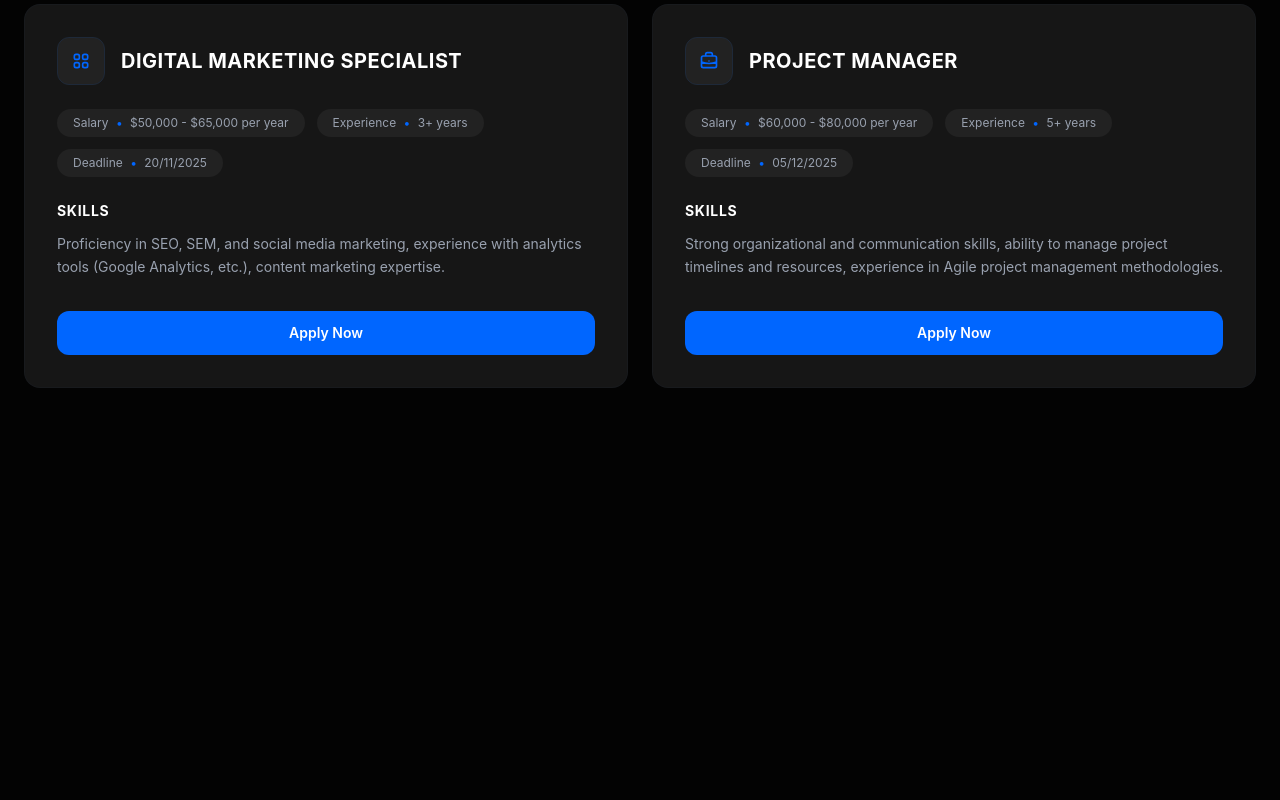
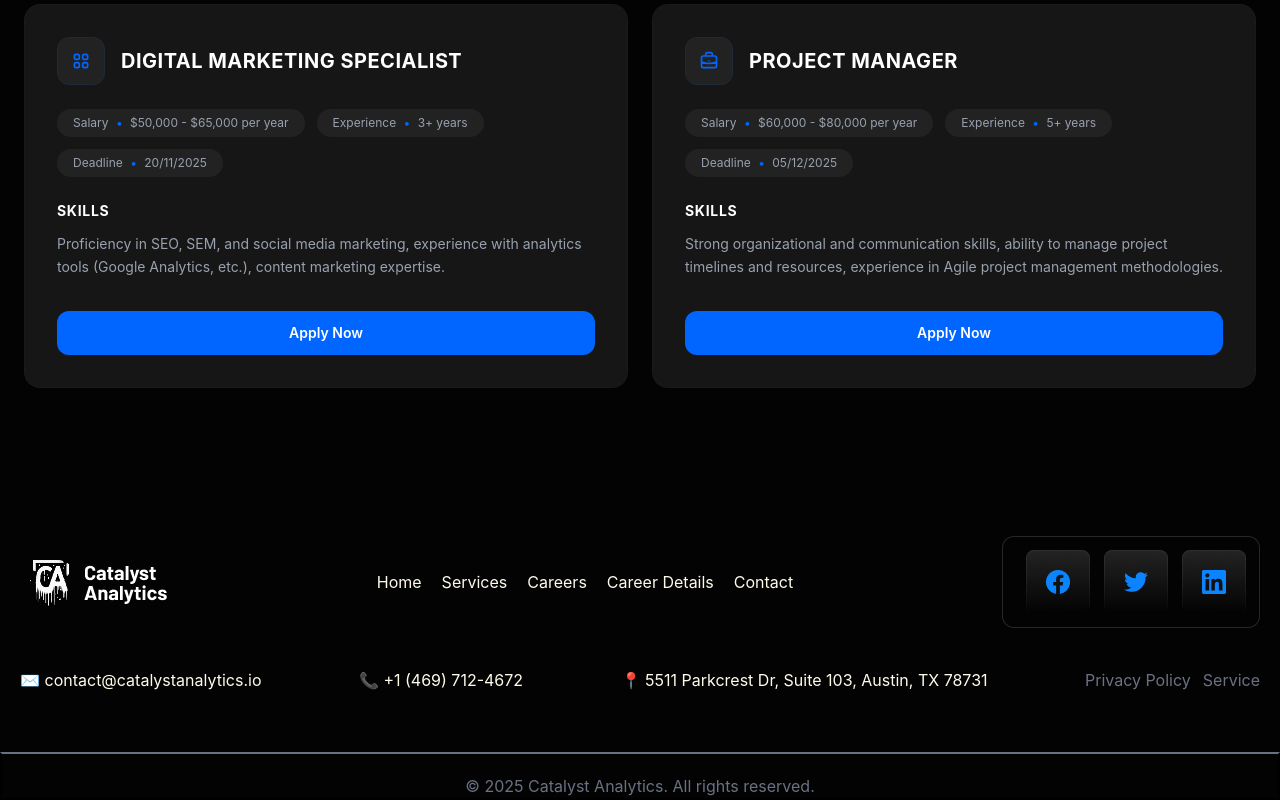
Before and after one commit to shokirovsh01/exam-3, a website: page src/page4.html in a window 1280 px wide. Shown: the part 3567-4367 px from the top of the page. Before the commit the page ends 4003 px from the top, so only its background shows below. Drawn offline with nearby package versions, Linux system fonts and the light colour scheme; files that its build step writes are made by us from their sources.

Commit message:
section 17

```diff
--- a/src/page4.html
+++ b/src/page4.html
@@ -425,7 +425,39 @@
   </div>
 </section>
 
+<!-- section 17 -->
 
+<footer class="flex justify-between flex-col lg:flex-row max-w-325 mt-20 m-auto items-center p-5 text-center lg:text-start">
+
+<img src="./img/Logo (7).png" alt="">
+
+<div class="flex gap-5 text-amber-50 ">
+    <p>Home</p>
+    <p>Services</p>
+    <p>Careers</p>
+    <p>Career Details</p>
+    <p>Contact</p>
+</div>
+
+<img src="./img/Sub Container.png" alt="">
+</footer>
+
+<footer class="flex justify-between text-amber-50  flex-col lg:flex-row max-w-325  m-auto items-center p-5 text-center lg:text-start">
+
+<h1>✉ contact@catalystanalytics.io</h1>
+<h1>📞 +1 (469) 712-4672</h1>
+<h1>📍 5511 Parkcrest Dr, Suite 103, Austin, TX 78731</h1>
+
+<div class="flex gap-3">
+<p class="text-gray-500">Privacy Policy</p>
+<p class="text-gray-500">Service</p>
+</div>
+
+</footer>
+
+<div class="border-t-gray-500 border-2 mt-10">
+    <h1 class="text-gray-500 text-center mt-5   ">© 2025 Catalyst Analytics. All rights reserved.</h1>
+</div>
 
 </body>
 </html>
```
